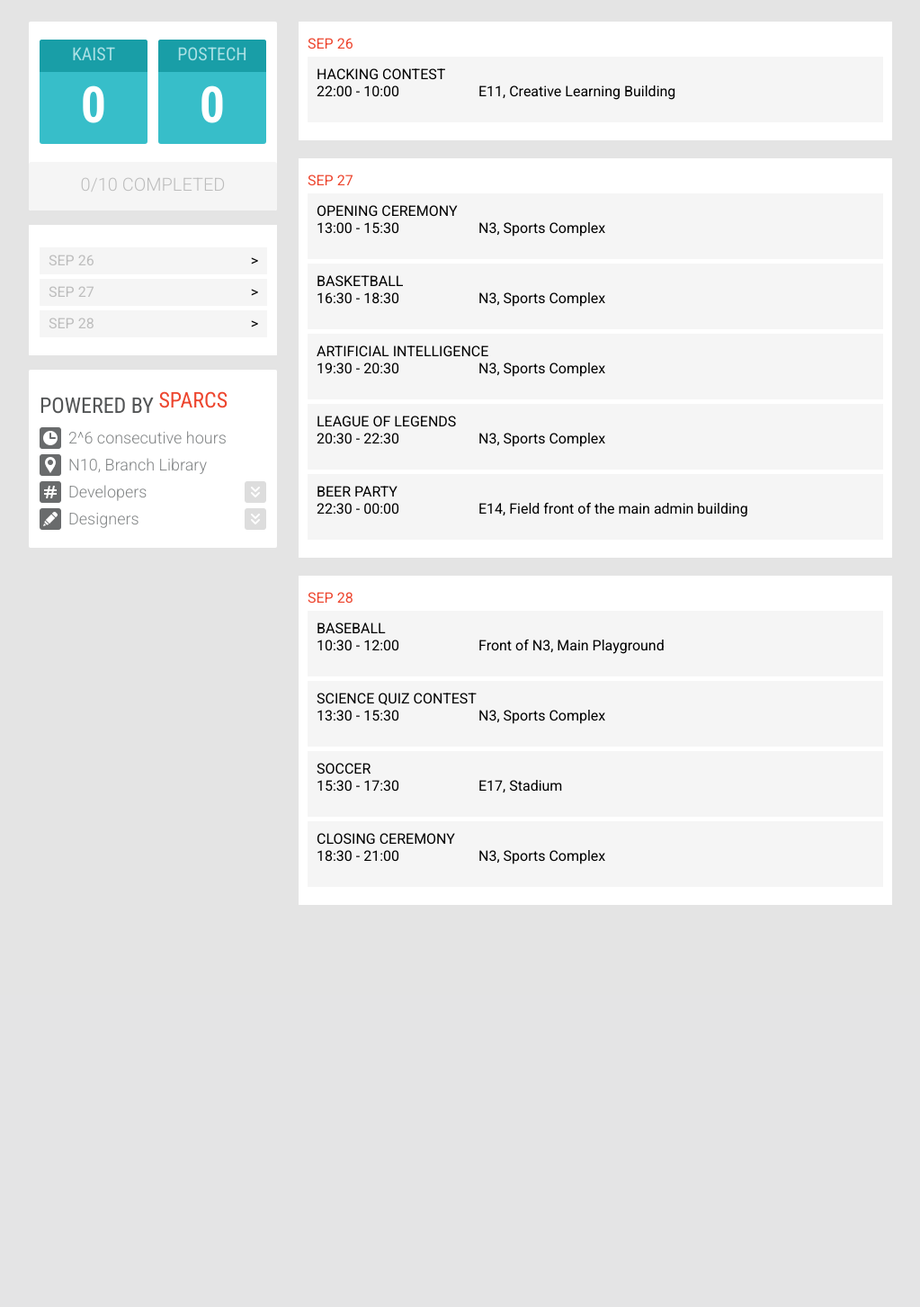
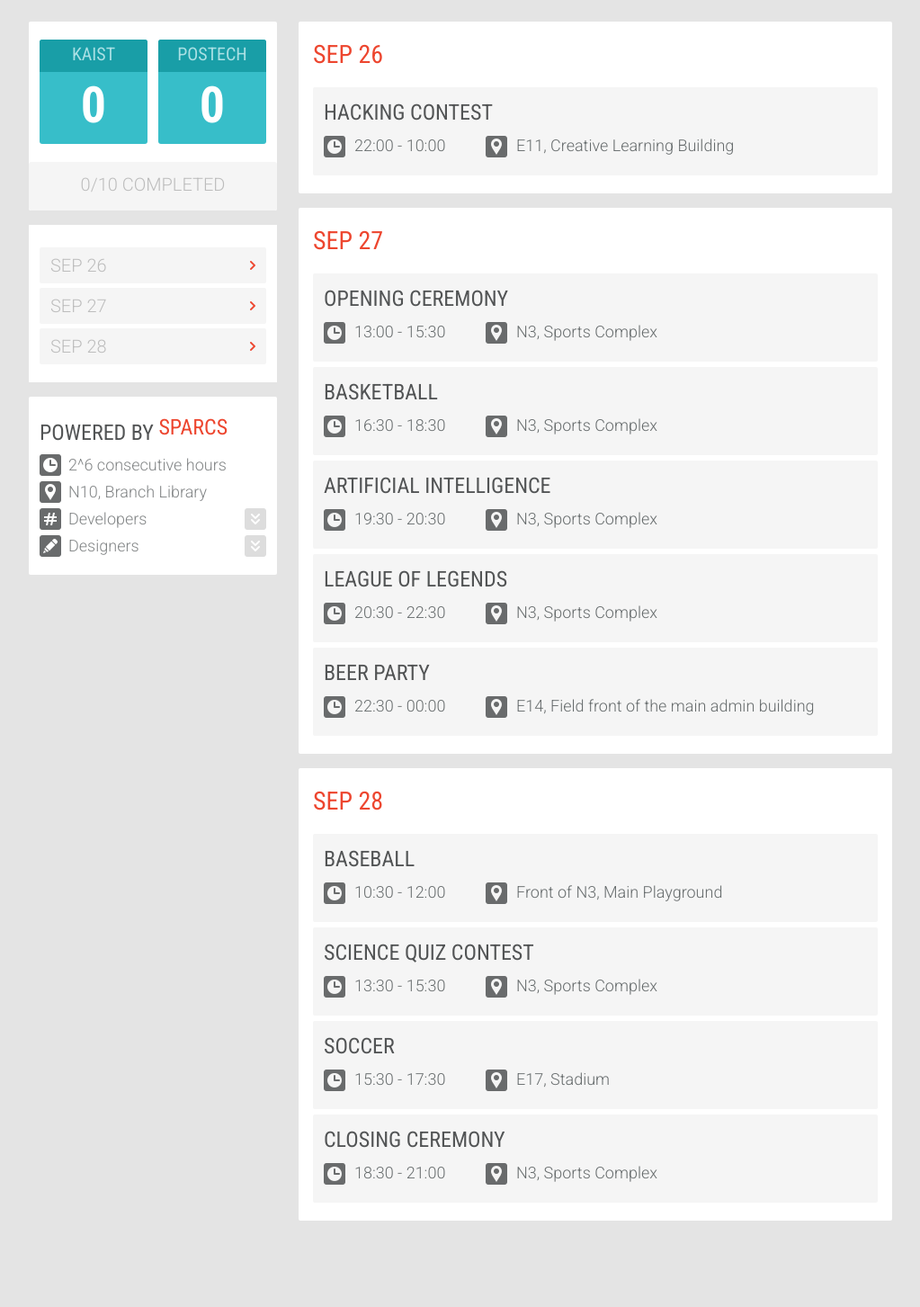
Before and after one commit to sparcs-kaist/sciwar, a Django app: page /schedule/ in a window 1280 px wide. Shown: the part 70-1523 px from the top of the page at 90% size, without its empty margins (128-1151 px from the left). Before the commit the page ends 1076 px from the top, so only its background shows below. Run offline with Django 3.2, Linux system fonts and the light colour scheme; data comes from the database, SQL or seed files in the repository; parts of the project's set-up code (start-up, migrations or seed data) failed here and were passed over; some libraries are stand-ins or nearby versions.

Commit message:
Modify the schedule page's css and html

```diff
--- a/sciwar/main/static/css/schedule.css
+++ b/sciwar/main/static/css/schedule.css
@@ -1,40 +1,66 @@
 .day-field
 {
     background-color: #FFFFFF;
-    padding: 10px;
-    width: 640px;
-    margin-bottom: 20px;
-    padding-bottom: 20px;
+    padding-left:16px;
+    padding-right:16px;
+    width: 628px;
+    margin-bottom: 16px;
+    padding-bottom: 14px;
+    padding-top:20px;
+    border-radius:2px;
 }
 
 .day-text
 {
-    margin-top: 5px;
-    margin-bottom: 5px;
+    font-family:"Roboto Condensed", sans-serif;
+    font-size:28px;
+    margin-bottom: 20px;
     color:#ed462f;
 }
 
 .event-field
 {
+    width:616px;
     background-color: #F5F5F5;
-    margin-top: 5px;
-    padding: 10px;
+    margin-bottom: 6px;
+    padding-left:12px;
+    padding-top:14px;
     padding-bottom:20px;
+    border-radius:2px;
+}
+
+.event-name
+{
+    font-family:"Roboto Condensed", sans-serif;
+    font-size:24px;
+    font-weight:400;
+    color:#525455;
 }
 
 .event-detail
 {
+    margin-top:12px;
+    font-family:"Roboto Condensed", sans-serif;
+    font-size:18px;
+    font-weight:300;
+    color:#676c6d;
     height: 24px;
 }
 
 .event-time
 {
     float: left;
+    padding-left:34px;
+    height:24px;
+    background: url("/media/res/icon_event_time.png") left top no-repeat;
 }
 
 .event-location
 {
     margin-left: 180px;
+    padding-left: 34px;
+    height:24px;
+    background: url("/media/res/icon_event_map.png") left top no-repeat;
 }
 
 .day-show
@@ -47,24 +73,23 @@
 
 .day-click
 {
-    width:243px;
+    width:240px;
     margin-top:5px;
-    padding-left:10px;
+    padding-left:12px;
     background-color: #f5f5f5;
-    height:30px;
-    line-height:30px;
+    height:40px;
+    line-height:40px;
     text-align:left;
+    border-radius:2px;
 }
 
 .day-detail
 {
     float:left;
-    height:24px;
+    width:228px;
+    font-family:"Roboto",sans-serif;
+    font-size:20px;
+    font-weight:300;
     color:#bdbdbd;
+    background: url("/media/res/img_anchor.png") right 50% no-repeat;
 }
-
-.day-click-img
-{
-    float:right;
-    margin-right:10px;
-}
--- a/sciwar/main/templates/schedule.html
+++ b/sciwar/main/templates/schedule.html
@@ -17,11 +17,9 @@
 				</div>
 				<div class="event-detail">
 					<div class="event-time">
-						<!-- CLOCK IMAGE COMES HERE -->
 						{{event.start_time|time:"H:i"}} - {{event.end_time|time:"H:i"}}
 					</div>
 					<div class="event-location">
-						<!-- LOCATION IMAGE COMES HERE -->
 						{{event.location}}
 					</div>
 				</div>
@@ -38,11 +36,7 @@
 		<div class="day-detail">
 			{{ date.date }}
 		</div>
-		<div class="day-click-img">
-			>
-		</div>
 	</div>
 	{% endfor %}
-
 </div>
 {% endblock %}
```
